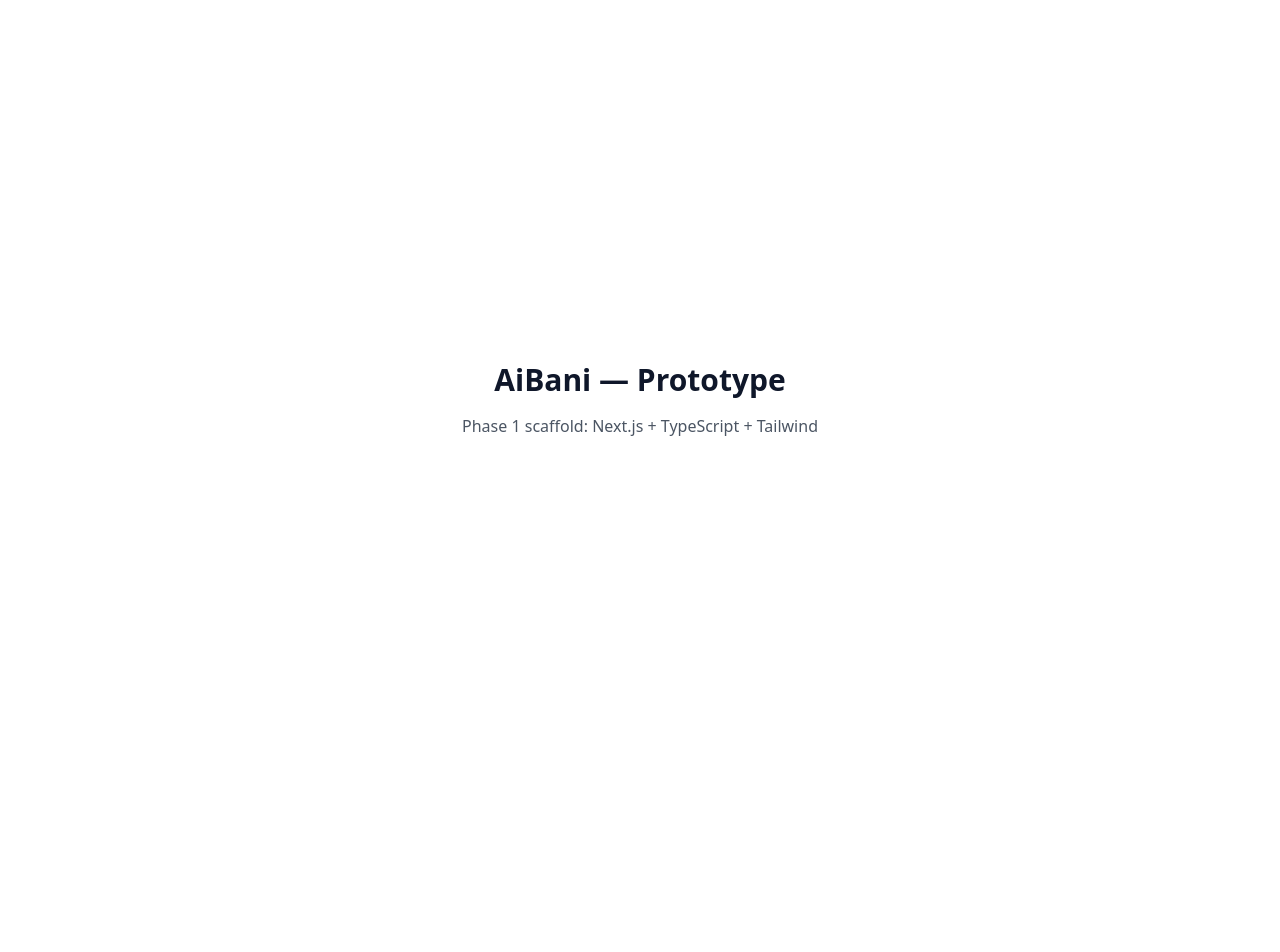
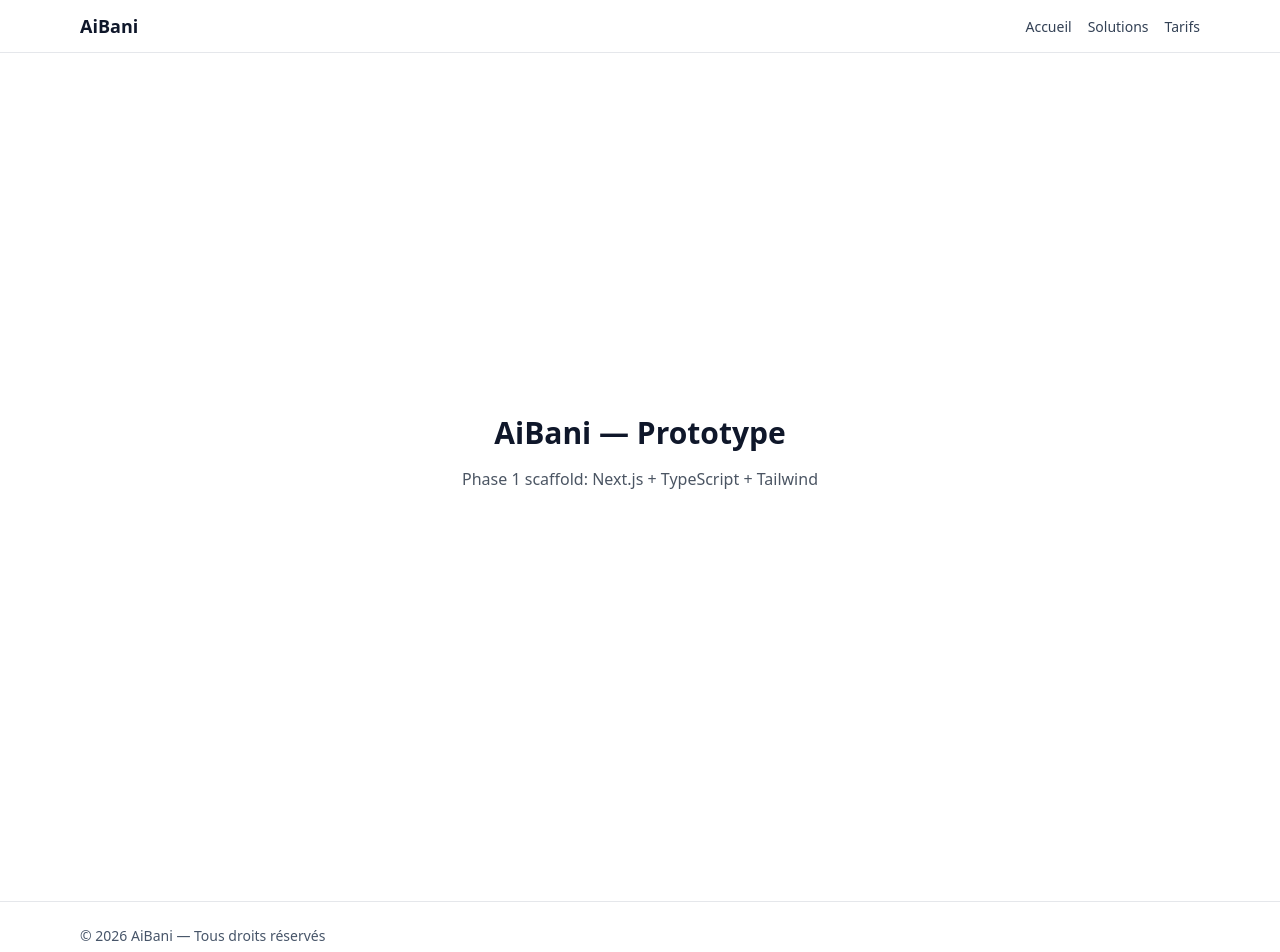
Before and after one commit to habiboulaye/aibani-web, a Next.js app: page / in a window 1280 px wide. Shown: the top 952 px of the page. Before the commit the page ends 800 px from the top, so only its background shows below. Built offline with nearby package versions, Linux system fonts and the light colour scheme.

Commit message:
Phase 1: add site shell (Header, Footer)

```diff
--- a/src/app/layout.tsx
+++ b/src/app/layout.tsx
@@ -1,5 +1,7 @@
 import './globals.css'
 import React from 'react'
+import Header from '../components/layout/Header'
+import Footer from '../components/layout/Footer'
 
 export const metadata = {
   title: 'AiBani',
@@ -10,7 +12,9 @@
   return (
     <html lang="fr">
       <body>
-        {children}
+        <Header />
+        <main className="min-h-[60vh]">{children}</main>
+        <Footer />
       </body>
     </html>
   )
--- /dev/null
+++ b/src/components/layout/Footer.tsx
@@ -0,0 +1,11 @@
+import React from 'react'
+
+export default function Footer() {
+  return (
+    <footer className="w-full border-t bg-white mt-12">
+      <div className="max-w-6xl mx-auto px-4 py-6 text-sm text-slate-600">
+        © {new Date().getFullYear()} AiBani — Tous droits réservés
+      </div>
+    </footer>
+  )
+}
--- /dev/null
+++ b/src/components/layout/Header.tsx
@@ -0,0 +1,16 @@
+import React from 'react'
+
+export default function Header() {
+  return (
+    <header className="w-full border-b bg-white">
+      <div className="max-w-6xl mx-auto px-4 py-3 flex items-center justify-between">
+        <div className="text-lg font-semibold">AiBani</div>
+        <nav>
+          <a className="mr-4 text-sm text-slate-700" href="#">Accueil</a>
+          <a className="mr-4 text-sm text-slate-700" href="#">Solutions</a>
+          <a className="text-sm text-slate-700" href="#">Tarifs</a>
+        </nav>
+      </div>
+    </header>
+  )
+}
```
